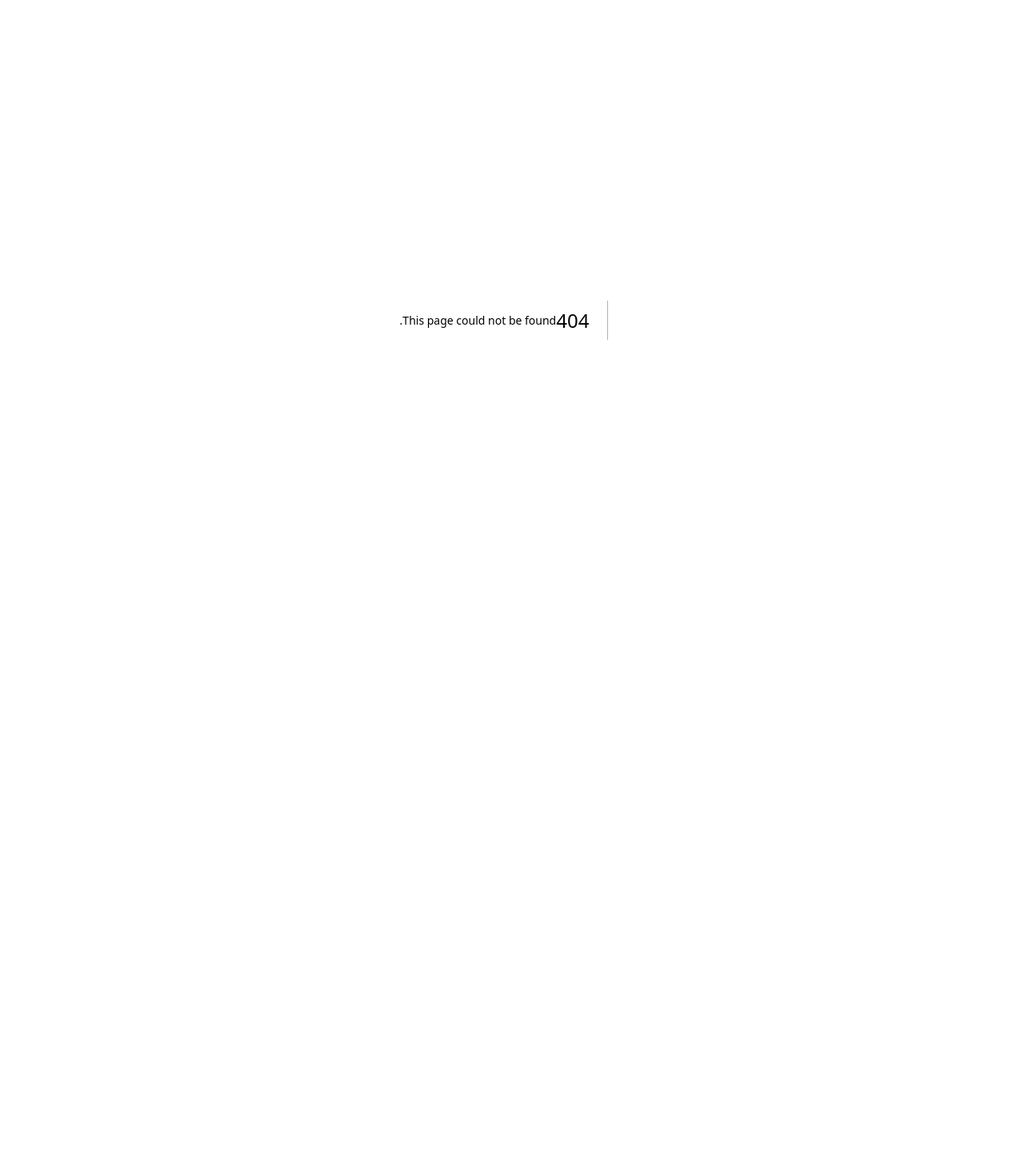
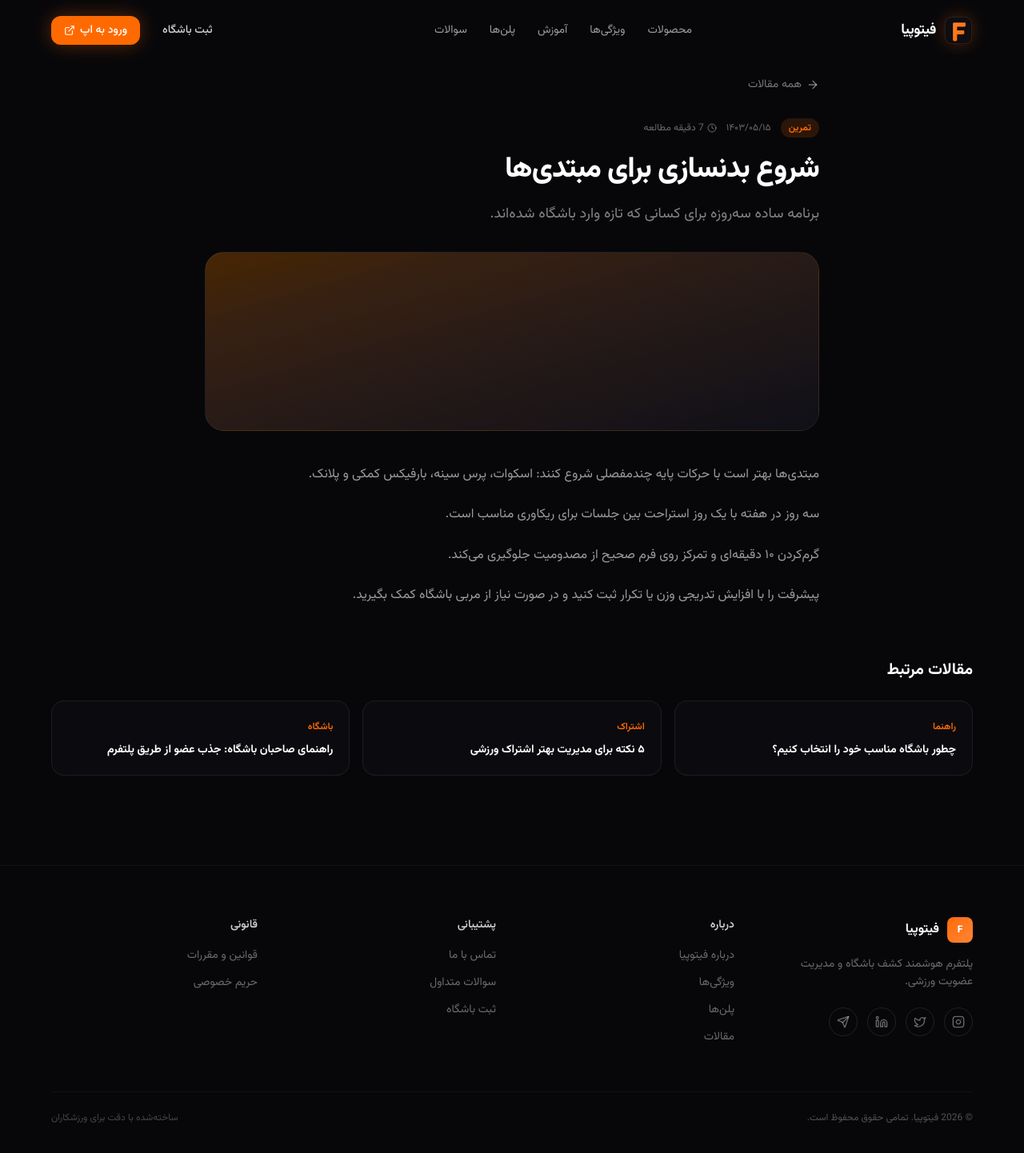
Before and after one commit to MErfanPld/fitopia-landing, a Next.js app: page /blog/beginner-workout in a window 1280 px wide. Before the commit this address had no page. Shown: the top 1442 px of the page at 80% size. Before the commit the page ends 800 px from the top, so only its background shows below. Built offline with nearby package versions, Linux system fonts and the light colour scheme.

Commit message:
feat: blog list + article detail; Footer/Header links to legal & blog

```diff
--- /dev/null
+++ b/src/app/blog/[slug]/page.tsx
@@ -0,0 +1,99 @@
+import type { Metadata } from "next";
+import Link from "next/link";
+import { notFound } from "next/navigation";
+import { SiteShell } from "@/components/layout/SiteShell";
+import { articles, getArticle, getAllSlugs } from "@/lib/articles";
+import { Clock, ArrowRight } from "lucide-react";
+
+type Props = { params: Promise<{ slug: string }> };
+
+export function generateStaticParams() {
+  return getAllSlugs().map((slug) => ({ slug }));
+}
+
+export async function generateMetadata({ params }: Props): Promise<Metadata> {
+  const { slug } = await params;
+  const article = getArticle(slug);
+  if (!article) return { title: "مقاله" };
+  return {
+    title: article.title,
+    description: article.excerpt,
+  };
+}
+
+export default async function ArticlePage({ params }: Props) {
+  const { slug } = await params;
+  const article = getArticle(slug);
+  if (!article) notFound();
+
+  const related = articles.filter((a) => a.slug !== slug).slice(0, 3);
+
+  return (
+    <SiteShell>
+      <article className="container-narrow section-padding pb-16">
+        <div className="max-w-3xl mx-auto">
+          <Link
+            href="/blog"
+            className="inline-flex items-center gap-1.5 text-sm text-white/45 hover:text-white mb-8"
+          >
+            <ArrowRight size={16} />
+            همه مقالات
+          </Link>
+
+          <div className="flex flex-wrap items-center gap-3 text-xs text-white/40 mb-4">
+            <span className="px-2.5 py-1 rounded-full bg-[#FF6A00]/15 text-[#FF6A00] font-semibold">
+              {article.category}
+            </span>
+            <span>{article.date}</span>
+            <span className="inline-flex items-center gap-1">
+              <Clock size={12} />
+              {article.readMinutes} دقیقه مطالعه
+            </span>
+          </div>
+
+          <h1 className="text-2xl sm:text-3xl lg:text-4xl font-black tracking-tight leading-snug">
+            {article.title}
+          </h1>
+          <p className="mt-4 text-white/50 text-base sm:text-lg leading-relaxed">
+            {article.excerpt}
+          </p>
+
+          <div
+            className={`mt-8 h-44 sm:h-56 rounded-3xl bg-gradient-to-br ${article.coverGradient} border border-white/5`}
+          />
+
+          <div className="mt-10 space-y-5">
+            {article.content.map((para, i) => (
+              <p
+                key={i}
+                className="text-white/60 leading-[1.9] text-sm sm:text-base"
+              >
+                {para}
+              </p>
+            ))}
+          </div>
+        </div>
+      </article>
+
+      {related.length > 0 && (
+        <section className="container-wide section-padding pb-20 sm:pb-28">
+          <h2 className="text-xl font-bold mb-6">مقالات مرتبط</h2>
+          <div className="grid sm:grid-cols-3 gap-4">
+            {related.map((a) => (
+              <Link
+                key={a.slug}
+                href={`/blog/${a.slug}`}
+                className="glass rounded-2xl p-5 hover:border-[#FF6A00]/25 transition-colors"
+              >
+                <span className="text-xs text-[#FF6A00] font-semibold">
+                  {a.category}
+                </span>
+                <h3 className="mt-2 font-bold text-sm leading-snug">{a.title}</h3>
+              </Link>
+            ))}
+          </div>
+        </section>
+      )}
+    </SiteShell>
+  );
+}
--- /dev/null
+++ b/src/app/blog/page.tsx
@@ -0,0 +1,65 @@
+import type { Metadata } from "next";
+import Link from "next/link";
+import { SiteShell } from "@/components/layout/SiteShell";
+import { articles } from "@/lib/articles";
+import { Clock, ArrowLeft } from "lucide-react";
+
+export const metadata: Metadata = {
+  title: "مقالات",
+  description: "مقالات و راهنماهای فیتوپیا درباره باشگاه، اشتراک و تمرین",
+};
+
+export default function BlogPage() {
+  return (
+    <SiteShell>
+      <div className="container-wide section-padding pb-20 sm:pb-28">
+        <div className="max-w-2xl mb-12">
+          <p className="text-[#FF6A00] text-sm font-semibold mb-3">مجله فیتوپیا</p>
+          <h1 className="text-3xl sm:text-4xl lg:text-5xl font-black tracking-tight">
+            مقالات و راهنماها
+          </h1>
+          <p className="mt-4 text-white/50 text-base sm:text-lg">
+            نکات کاربردی برای ورزشکاران، مربیان و صاحبان باشگاه
+          </p>
+        </div>
+
+        <div className="grid sm:grid-cols-2 lg:grid-cols-3 gap-5 lg:gap-6">
+          {articles.map((a) => (
+            <Link
+              key={a.slug}
+              href={`/blog/${a.slug}`}
+              className="group glass rounded-3xl overflow-hidden flex flex-col hover:border-[#FF6A00]/30 transition-colors"
+            >
+              <div
+                className={`h-36 sm:h-40 bg-gradient-to-br ${a.coverGradient} relative`}
+              >
+                <span className="absolute top-4 right-4 text-xs font-semibold px-2.5 py-1 rounded-full bg-black/40 text-white/80 border border-white/10">
+                  {a.category}
+                </span>
+              </div>
+              <div className="p-5 sm:p-6 flex flex-col flex-1">
+                <h2 className="text-base sm:text-lg font-bold leading-snug group-hover:text-[#FF6A00] transition-colors">
+                  {a.title}
+                </h2>
+                <p className="mt-2 text-sm text-white/45 leading-relaxed flex-1">
+                  {a.excerpt}
+                </p>
+                <div className="mt-4 flex items-center justify-between text-xs text-white/35">
+                  <span>{a.date}</span>
+                  <span className="inline-flex items-center gap-1">
+                    <Clock size={12} />
+                    {a.readMinutes} دقیقه
+                  </span>
+                </div>
+                <span className="mt-3 inline-flex items-center gap-1 text-sm text-[#FF6A00] font-medium">
+                  مطالعه
+                  <ArrowLeft size={14} />
+                </span>
+              </div>
+            </Link>
+          ))}
+        </div>
+      </div>
+    </SiteShell>
+  );
+}
--- a/src/components/layout/Footer.tsx
+++ b/src/components/layout/Footer.tsx
@@ -1,19 +1,21 @@
 import { Instagram, Twitter, Linkedin, Send } from "lucide-react";
+import Link from "next/link";
 
 const links = {
   about: [
-    { label: "درباره فیتوپیا", href: "#problem-solution" },
-    { label: "ویژگی‌ها", href: "#features" },
-    { label: "پلن‌ها", href: "#pricing" },
+    { label: "درباره فیتوپیا", href: "/#problem-solution" },
+    { label: "ویژگی‌ها", href: "/#features" },
+    { label: "پلن‌ها", href: "/#pricing" },
+    { label: "مقالات", href: "/blog" },
   ],
   support: [
     { label: "تماس با ما", href: "mailto:support@fitopia.app" },
-    { label: "سوالات متداول", href: "#faq" },
-    { label: "ثبت باشگاه", href: "#gym-owners" },
+    { label: "سوالات متداول", href: "/#faq" },
+    { label: "ثبت باشگاه", href: "/#gym-owners" },
   ],
   legal: [
-    { label: "قوانین و مقررات", href: "#" },
-    { label: "حریم خصوصی", href: "#" },
+    { label: "قوانین و مقررات", href: "/terms" },
+    { label: "حریم خصوصی", href: "/privacy" },
   ],
 };
 
@@ -23,12 +25,12 @@ export function Footer() {
       <div className="container-wide section-padding">
         <div className="grid grid-cols-2 md:grid-cols-4 gap-10 mb-14">
           <div className="col-span-2 md:col-span-1">
-            <div className="flex items-center gap-2.5 mb-4">
+            <Link href="/" className="flex items-center gap-2.5 mb-4">
               <div className="w-8 h-8 rounded-lg bg-gradient-to-br from-[#FF6A00] to-[#FF8533] flex items-center justify-center">
                 <span className="text-xs font-black text-white">F</span>
               </div>
               <span className="text-base font-bold">فیتوپیا</span>
-            </div>
+            </Link>
             <p className="text-sm text-white/40 leading-relaxed max-w-[220px]">
               پلتفرم هوشمند کشف باشگاه و مدیریت عضویت ورزشی.
             </p>
@@ -58,9 +60,12 @@ export function Footer() {
             <ul className="space-y-2.5">
               {links.about.map((l) => (
                 <li key={l.label}>
-                  <a href={l.href} className="text-sm text-white/40 hover:text-white transition-colors">
+                  <Link
+                    href={l.href}
+                    className="text-sm text-white/40 hover:text-white transition-colors"
+                  >
                     {l.label}
-                  </a>
+                  </Link>
                 </li>
               ))}
             </ul>
@@ -71,7 +76,10 @@ export function Footer() {
             <ul className="space-y-2.5">
               {links.support.map((l) => (
                 <li key={l.label}>
-                  <a href={l.href} className="text-sm text-white/40 hover:text-white transition-colors">
+                  <a
+                    href={l.href}
+                    className="text-sm text-white/40 hover:text-white transition-colors"
+                  >
                     {l.label}
                   </a>
                 </li>
@@ -84,9 +92,12 @@ export function Footer() {
             <ul className="space-y-2.5">
               {links.legal.map((l) => (
                 <li key={l.label}>
-                  <a href={l.href} className="text-sm text-white/40 hover:text-white transition-colors">
+                  <Link
+                    href={l.href}
+                    className="text-sm text-white/40 hover:text-white transition-colors"
+                  >
                     {l.label}
-                  </a>
+                  </Link>
                 </li>
               ))}
             </ul>
```
